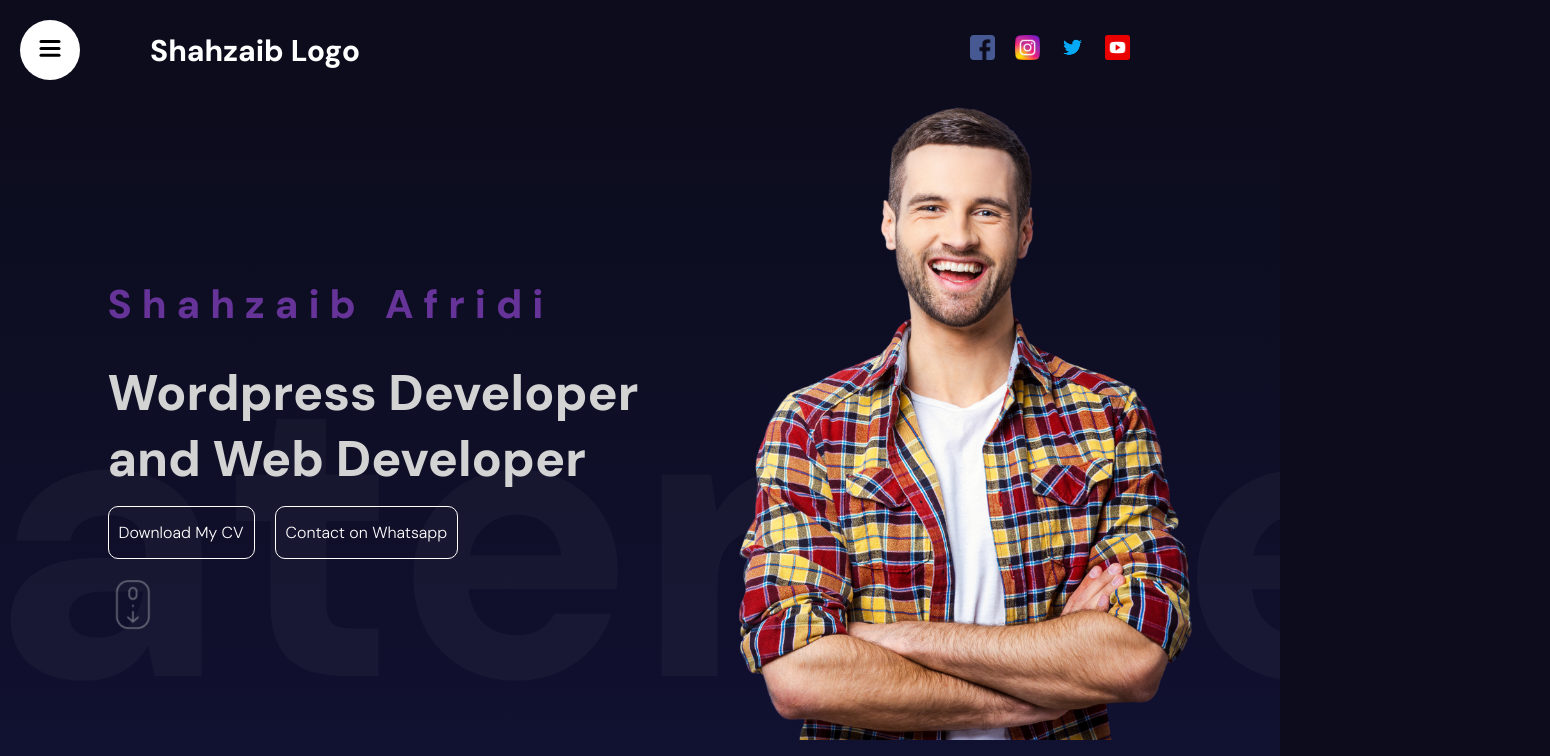
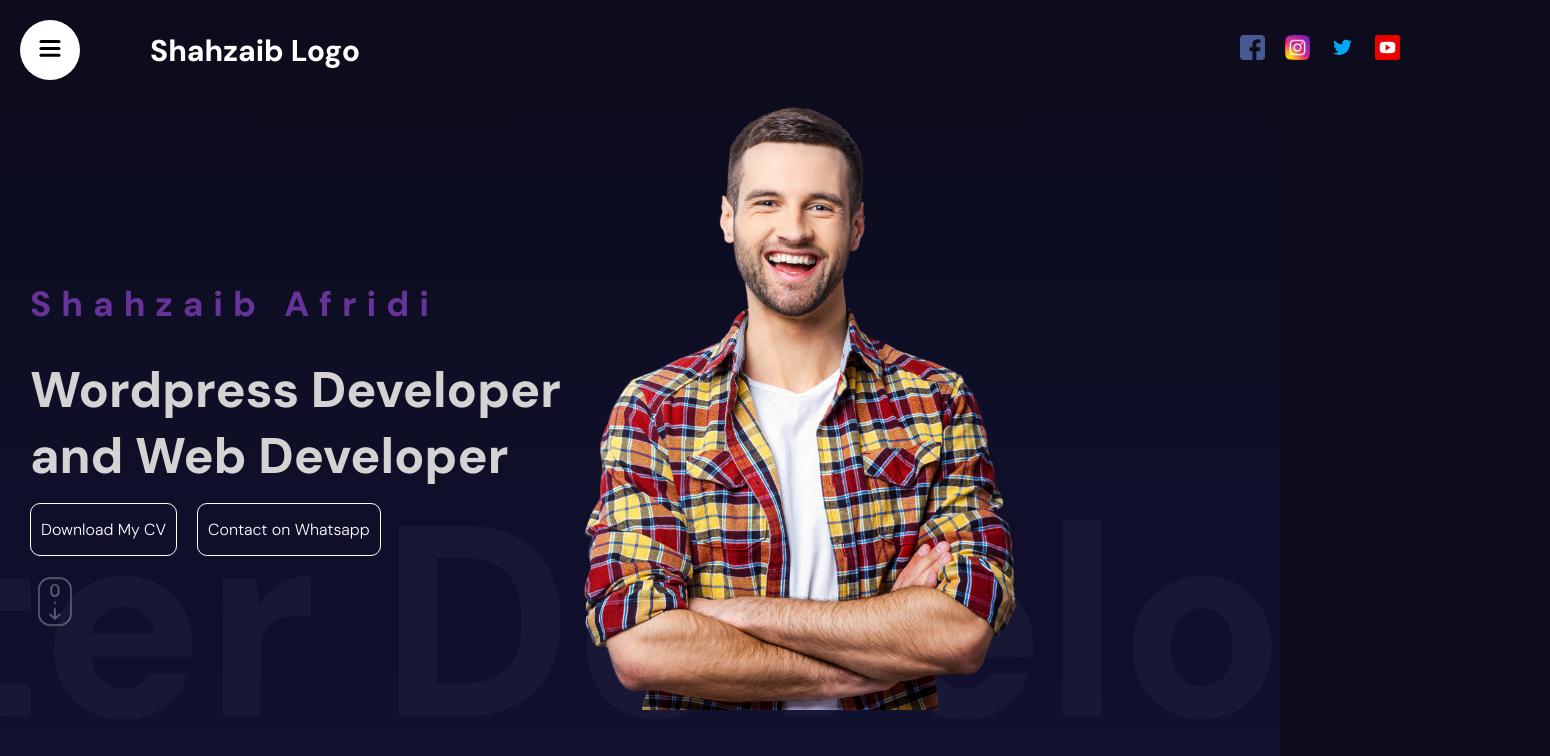
Before and after one commit to lukosafridi/my-portfolio, a React (Create React App) app: page / in a window 1280 px wide. Shown: the top 756 px of the page, 1550 px wide, since content can reach past the window. Built offline with nearby package versions, Linux system fonts and the light colour scheme.

Commit message:
peralex tak hogaya

```diff
--- a/src/Components/Navbar/Navbar.scss
+++ b/src/Components/Navbar/Navbar.scss
@@ -34,11 +34,14 @@
 }
 
 // Laptop responsive code
-@media only screen and (max-width: 1367px) {
+@media only screen and (max-width: 1550px) {
+    body{
+        overflow-x: hidden;
+    }
     .navbar {
 
         .wrapper {
-            width: 100%;
+            width: 1550px;
             height: 100%;
             margin: auto;
             display: flex;
@@ -47,7 +50,8 @@
             padding: 0px 150px;
         }
     }
-}
+  }
+
 
 
 //Mobile responsive code
--- a/src/Components/Sidebar/sidebar.scss
+++ b/src/Components/Sidebar/sidebar.scss
@@ -37,6 +37,7 @@
             }
 
             a:hover {
+                color: #663399;
                 scale: 1.2;
                 transition-duration: 0.5s;
                 cursor: pointer;
@@ -64,14 +65,22 @@
     }
 }
 
+@media only screen and (max-width: 1550px) {
+    .sidebar {
+        .bg {
+            width: 320px;
+            .links {
+                a {
+                    font-size: 35px;
+                }
+            }
+        }
+    }
+}
 
 
 @media only screen and (max-width: 1366px) {
     .sidebar {
-
-
-
-
         .bg {
             width: 300px;
         }
--- a/src/Components/hero/hero.scss
+++ b/src/Components/hero/hero.scss
@@ -172,7 +172,34 @@
 
 }
 
+@media only screen and (max-width: 1550px) {
+    .hero {
+        .wrapper {
+            width: 1220px;
+            .textContainer {
+                width: 45%;
 
+                h2 {
+                    font-size: 35px;
+                }
+
+                h1 {
+                    font-size: 55px;
+                }
+            }
+        }
+        .slidingtextcontaier {
+            font-size: 34vh;
+        }
+        .imageContainer {
+            right: 150px;
+            position: absolute;
+            img{
+                width: 610px;
+            }
+        }
+    }
+}
 
 // Mobile Responsive Code
 @media only screen and (max-width: 600px) {
--- a/src/Components/parallax/Parallax.scss
+++ b/src/Components/parallax/Parallax.scss
@@ -44,7 +44,14 @@
     }
 }
 
-
+// Large Laptop Screen Responsive Code
+@media only screen and (max-width: 1550px) {
+    .parallax{
+        h1{
+            font-size: 70px;
+        }
+    }
+}
 
 // Mobile Responsive Code
 @media only screen and (max-width: 600px) {
```
